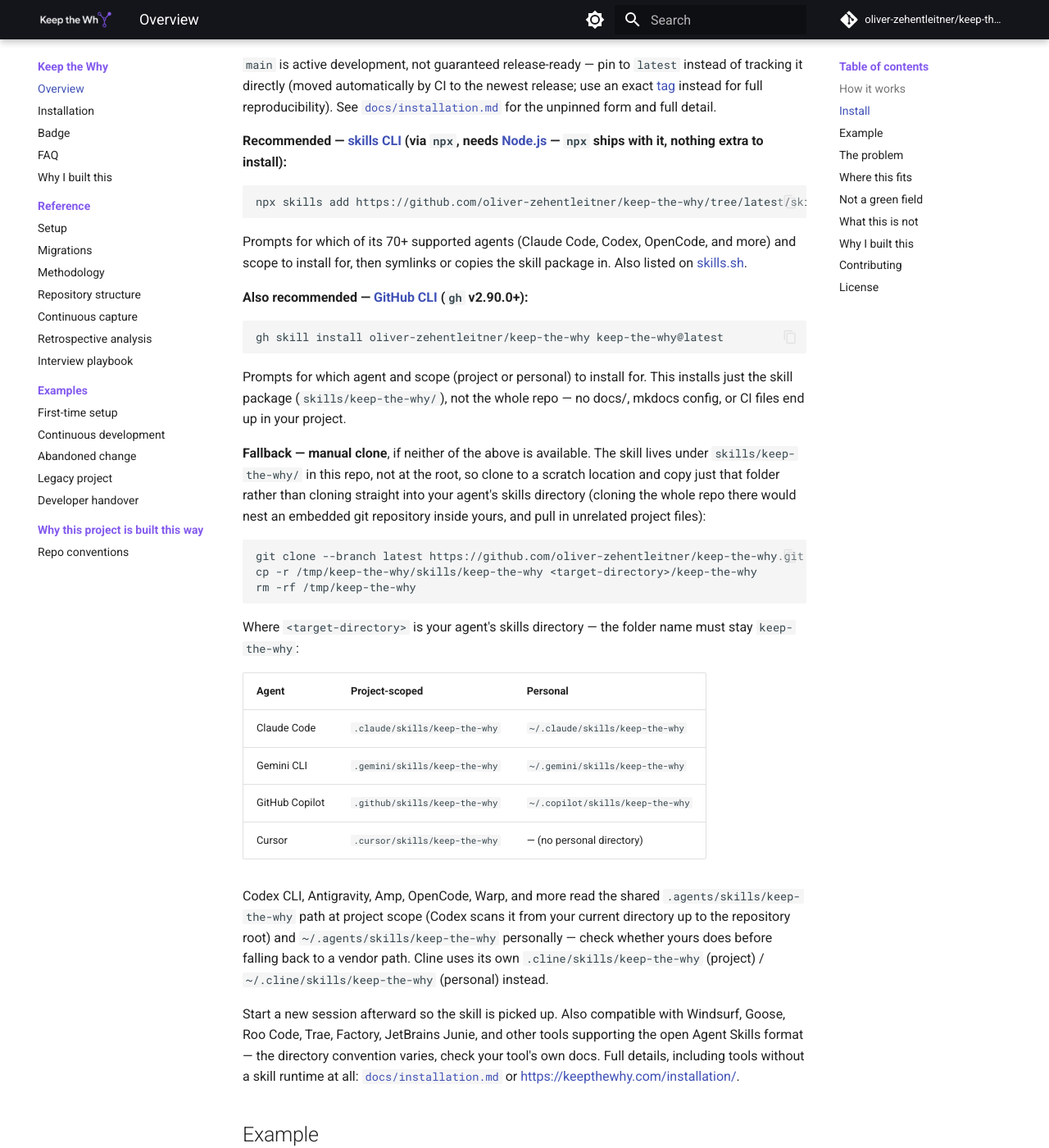
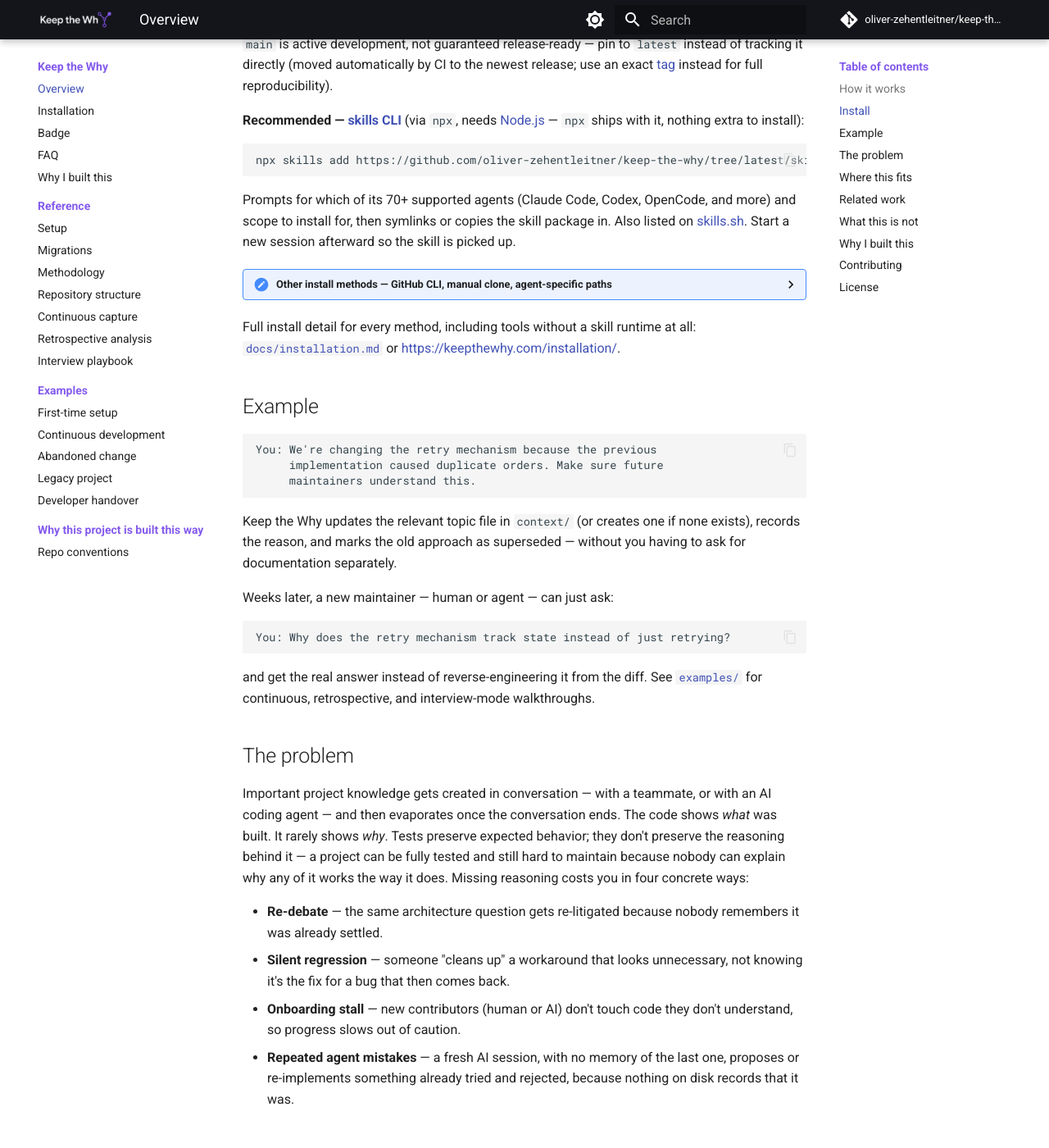
Before and after one commit to oliver-zehentleitner/keep-the-why, an MkDocs documentation site: the page built from docs/index.md, in a window 1280 px wide and 1400 px high, scrolled down 1819 px. Shown: the whole window at 82% size. Built offline with MkDocs 1.6.1 and Material for MkDocs 9.7.7, drawn with Linux system fonts in a browser that asks for light colours; comment, search, counter and statistics services are not loaded; some of the changed text lies outside the part shown.

Commit message:
Polish pass from external review: trim payoff redundancy, collapse install detail, rename section
- Payoff paragraph no longer restates the hook's benefit list -
  keeps only the concrete imagery (new hire/agent, "Ask Bob",
  black box) that the hook can't carry in one line.
- Install section: GitHub CLI, manual clone, path table, and
  other-tools detail now collapse under <details> - the recommended
  npx one-liner stays immediately visible instead of being followed
  by a wall of alternatives before the reader gets to the concrete
  Example section.
- Added md_in_html to mkdocs.yml - needed for markdown (bold, links,
  the table) to actually render inside the new <details> block
  instead of showing as literal asterisks.
- Renamed "Not a green field" to "Related work" (README) / "Related
  Work" (llms.txt) - the idiom isn't obvious to non-native English
  readers, and the content doesn't need a defensive-sounding heading.

````diff
--- a/README.md
+++ b/README.md
@@ -13,7 +13,7 @@
 
 **Keep the Why** is a repo-native agent skill that captures the reasoning behind a codebase as a byproduct of working with your agent — so it stops re-suggesting rejected approaches, gives better answers, speeds up onboarding, and makes legacy projects tractable again. It works continuously as you develop, or retrospectively on an existing repo, capturing architecture decisions, rejected alternatives, workarounds, incident learnings, and operational constraints that the code alone can't explain.
 
-**The payoff:** this makes a project genuinely portable between developers and cuts onboarding time — a new hire, or an AI agent that's never touched the codebase before, doesn't have to track down whoever wrote the original code. And it's not limited to "why" questions: with that context loaded, your agent gives better answers and makes safer changes across the board — which is what actually makes a legacy project tractable again, instead of a black box only one person ever understood. "Ask Bob" stops being the fallback.
+**The payoff, made concrete:** a new hire, or an AI agent that's never touched the codebase before, doesn't have to track down whoever wrote the original code — and doesn't just repeat what was already tried and rejected. The same context makes changes safer across the board, turning a legacy project back into something tractable instead of a black box only one person ever understood. "Ask Bob" stops being the fallback.
 
 Documentation is normally extra work that happens after the code is done — reload the reasoning from memory, write it down again, file it somewhere else: a wiki, an ADR, a PR description nobody reopens. That's exactly why it so often doesn't happen. When an agent is already how you work — deciding, weighing trade-offs, explaining itself in the same conversation that produces the change — the reasoning shows up for free, as a byproduct of that conversation, not separate effort. Keep the Why's actual job is narrower than it sounds: don't let that reasoning get thrown away.
 
@@ -36,15 +36,18 @@
 
 ## Install
 
-`main` is active development, not guaranteed release-ready — pin to `latest` instead of tracking it directly (moved automatically by CI to the newest release; use an exact [tag](https://github.com/oliver-zehentleitner/keep-the-why/releases) instead for full reproducibility). See [`docs/installation.md`](docs/installation.md) for the unpinned form and full detail.
+`main` is active development, not guaranteed release-ready — pin to `latest` instead of tracking it directly (moved automatically by CI to the newest release; use an exact [tag](https://github.com/oliver-zehentleitner/keep-the-why/releases) instead for full reproducibility).
 
-**Recommended — [skills CLI](https://skills.sh/) (via `npx`, needs [Node.js](https://nodejs.org/en/download) — `npx` ships with it, nothing extra to install):**
+**Recommended — [skills CLI](https://skills.sh/)** (via `npx`, needs [Node.js](https://nodejs.org/en/download) — `npx` ships with it, nothing extra to install):
 
 ```bash
 npx skills add https://github.com/oliver-zehentleitner/keep-the-why/tree/latest/skills/keep-the-why
 ```
 
-Prompts for which of its 70+ supported agents (Claude Code, Codex, OpenCode, and more) and scope to install for, then symlinks or copies the skill package in. Also listed on [skills.sh](https://skills.sh/oliver-zehentleitner/keep-the-why/keep-the-why).
+Prompts for which of its 70+ supported agents (Claude Code, Codex, OpenCode, and more) and scope to install for, then symlinks or copies the skill package in. Also listed on [skills.sh](https://skills.sh/oliver-zehentleitner/keep-the-why/keep-the-why). Start a new session afterward so the skill is picked up.
+
+<details markdown="1">
+<summary>Other install methods — GitHub CLI, manual clone, agent-specific paths</summary>
 
 **Also recommended — [GitHub CLI](https://cli.github.com/) (`gh` v2.90.0+):**
 
@@ -73,7 +76,11 @@
 
 Codex CLI, Antigravity, Amp, OpenCode, Warp, and more read the shared `.agents/skills/keep-the-why` path at project scope (Codex scans it from your current directory up to the repository root) and `~/.agents/skills/keep-the-why` personally — check whether yours does before falling back to a vendor path. Cline uses its own `.cline/skills/keep-the-why` (project) / `~/.cline/skills/keep-the-why` (personal) instead.
 
-Start a new session afterward so the skill is picked up. Also compatible with Windsurf, Goose, Roo Code, Trae, Factory, JetBrains Junie, and other tools supporting the open Agent Skills format — the directory convention varies, check your tool's own docs. Full details, including tools without a skill runtime at all: [`docs/installation.md`](docs/installation.md) or [https://keepthewhy.com/installation/](https://keepthewhy.com/installation/).
+Also compatible with Windsurf, Goose, Roo Code, Trae, Factory, JetBrains Junie, and other tools supporting the open Agent Skills format — the directory convention varies, check your tool's own docs.
+
+</details>
+
+Full install detail for every method, including tools without a skill runtime at all: [`docs/installation.md`](docs/installation.md) or [https://keepthewhy.com/installation/](https://keepthewhy.com/installation/).
 
 ## Example
 
@@ -123,7 +130,7 @@
 
 This isn't a new pattern, either. Docs and changelogs are already commonly kept current almost incidentally today, maintained by a skill or an agent alongside the actual work rather than as separate effort. Keep the Why brings that same low-effort, agent-maintained model to the one layer that couldn't be kept current this way before: the why.
 
-## Not a green field
+## Related work
 
 The idea of capturing AI-agent rationale isn't new, and this project doesn't claim otherwise. Related work:
 
--- a/mkdocs.yml
+++ b/mkdocs.yml
@@ -32,6 +32,9 @@
   - search
   - include-markdown
 
+markdown_extensions:
+  - md_in_html
+
 extra_css:
   - assets/extra.css
 
````
Also changed, not shown: llms.txt (+6 -5 lines).
